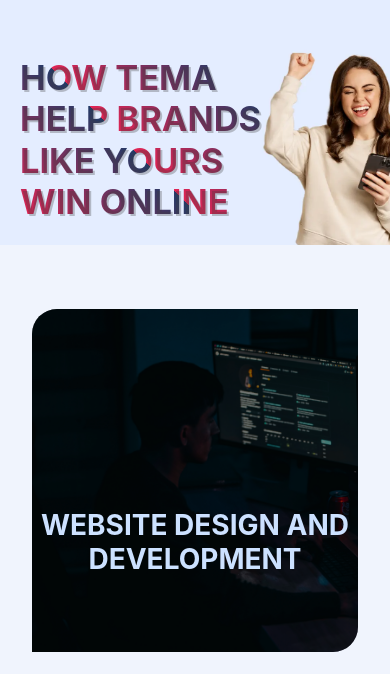
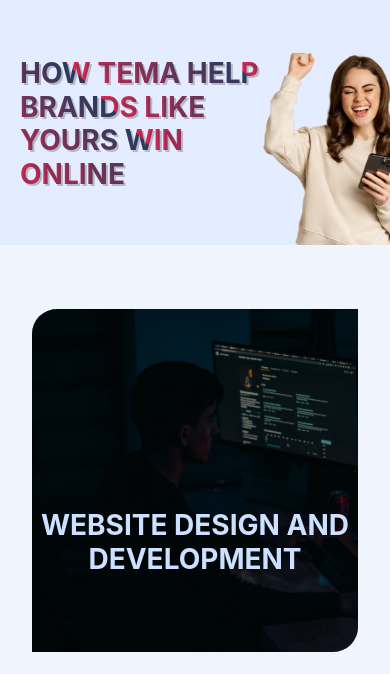
Before and after one commit to FortuneFiliks/TEMA_OFFICIAL_SERVICES, a plain HTML site: page index.html in a window 390 px wide. Shown: the part 93-767 px from the top of the page. Drawn offline with nearby package versions, Linux system fonts and the light colour scheme; a web font is replaced by a local one.

Commit message:
Reduce font size in services_mobile.css

```diff
--- a/CSS/services_mobile.css
+++ b/CSS/services_mobile.css
@@ -91,7 +91,7 @@
 		-webkit-text-fill-color : transparent;
 		background-clip : text;
 		display : inline-block;
-		font-size : 2.15rem;
+		font-size : 1.75rem;
 		font-weight : 700;
 		text-shadow : 2px 2px #3e3e3e4c;
 		width : 70%;
```
